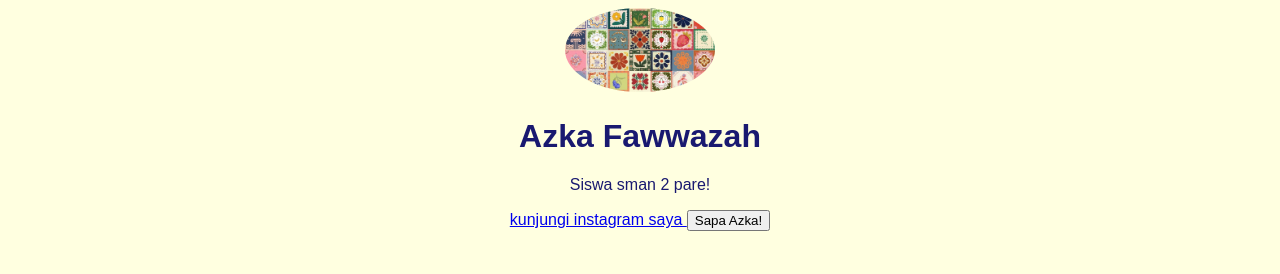
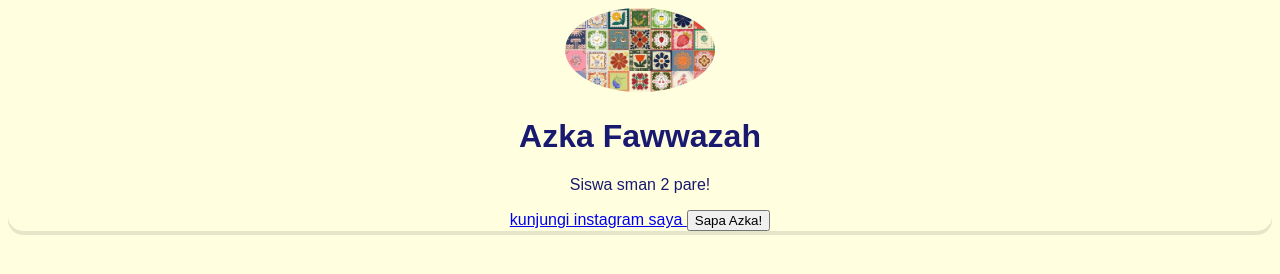
Before and after one commit to azkafawwazah/matematikaseru, a plain HTML site: page index.html in a window 1280 px wide. Drawn offline with Linux system fonts and the light colour scheme.

Commit message:
Update style.css

```diff
--- a/style.css
+++ b/style.css
@@ -9,7 +9,7 @@ body {
      margin 50px auto: /*50px jarak atas/bawah, auto menengahkan kiri/kanan*/
      padding: 20px
      background-color: white;
-     border-radius: 15px; /:Membuat sudut menjadi melengkung */
+     border-radius: 15px; /*Membuat sudut menjadi melengkung */
     box-shadow: 0 4px rgba(0,0,0,0.1); /* Efeak bayangan */
 }
 
```
